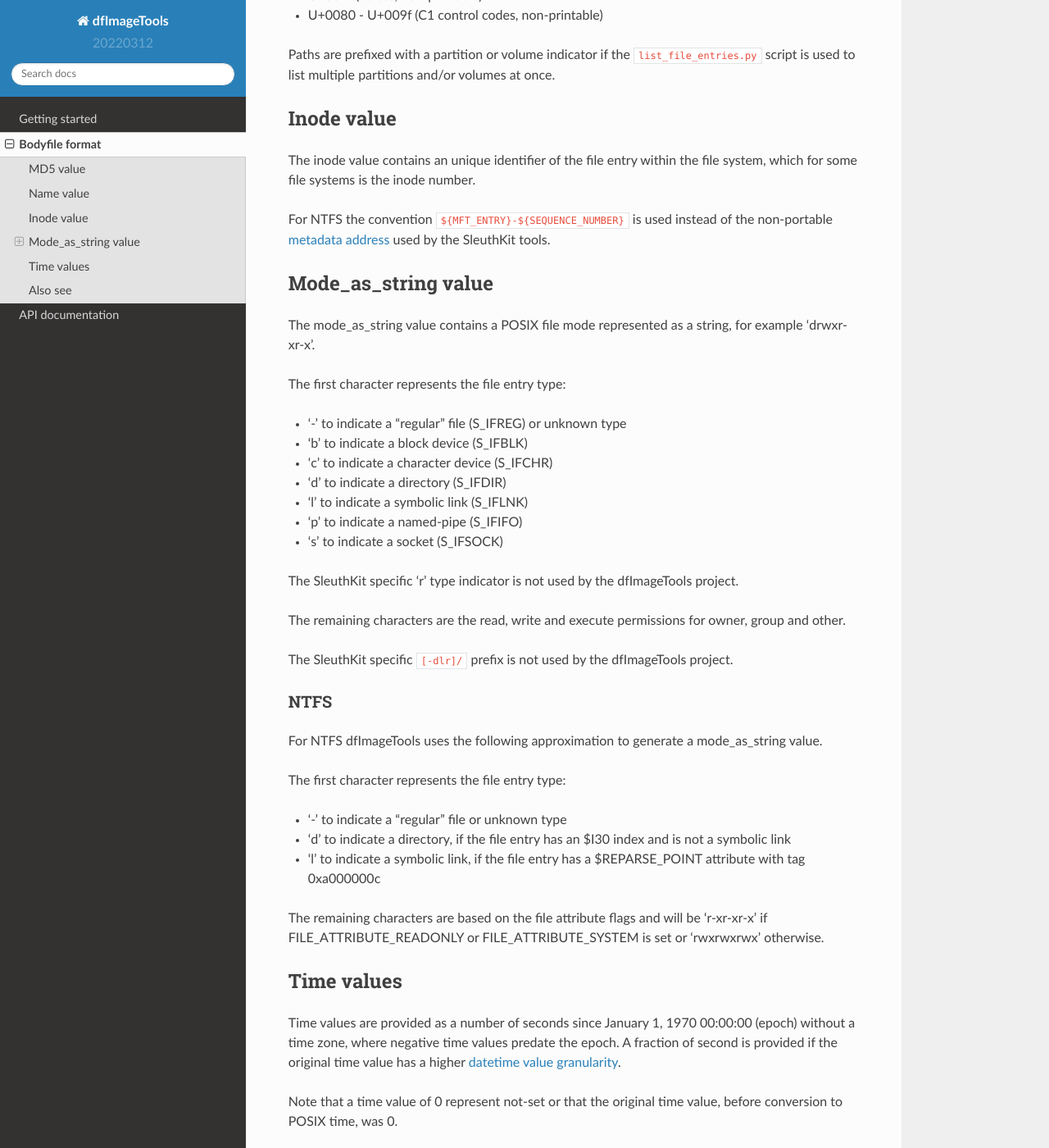
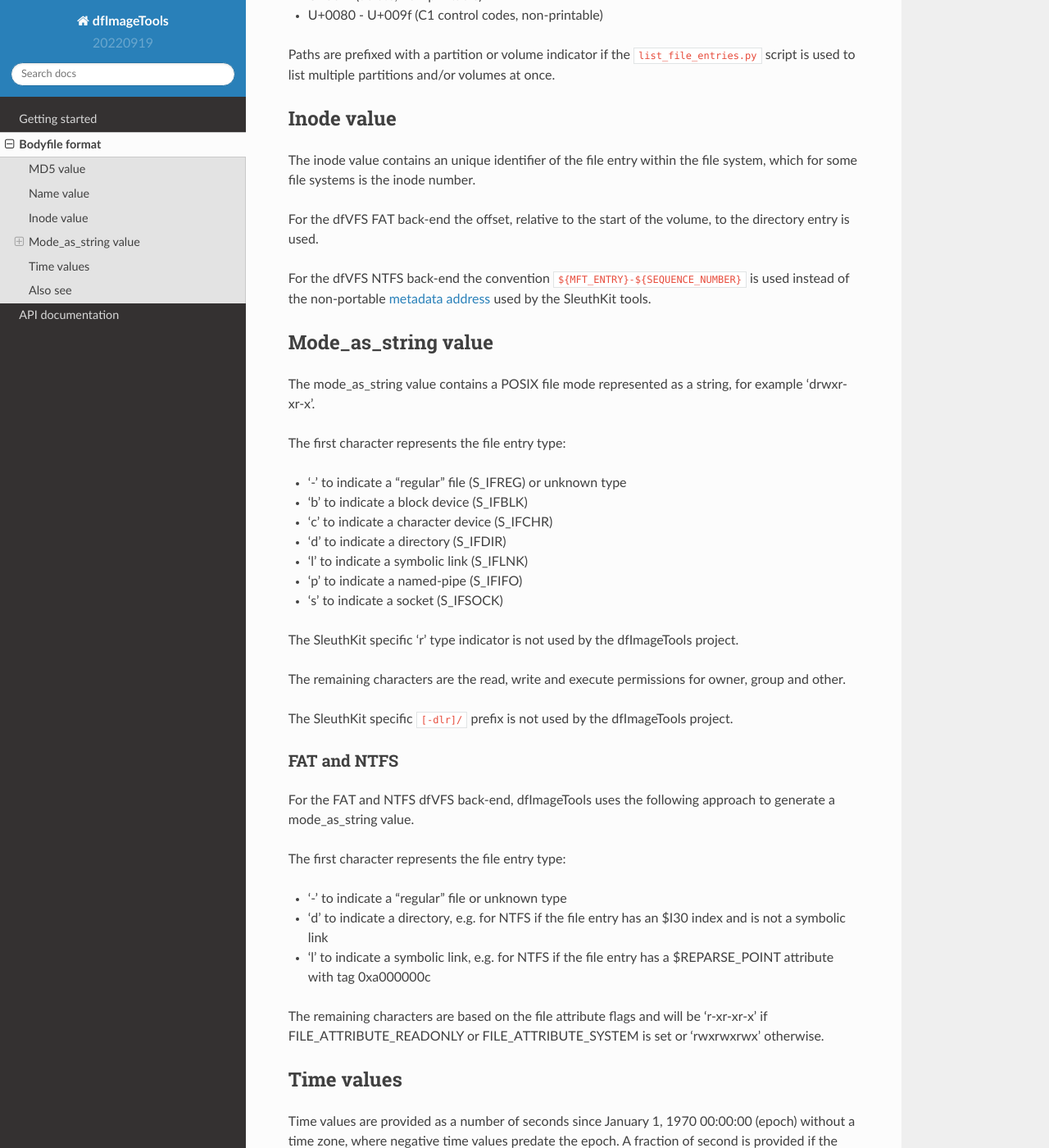
Before and after one commit to log2timeline/dfimagetools, a Sphinx documentation site: the page built from docs/sources/Bodyfile-format.md, in a window 1280 px wide and 1400 px high, scrolled down 1926 px. Shown: the whole window at 82% size. Built offline with Sphinx 7.4.7 and the Read the Docs theme 2.0.0, drawn with Linux system fonts in a browser that asks for light colours; pages that are not in the unit, such as notebooks, are missing from menus.

Commit message:
Changes to bodyfile documentation for FAT (#50)

```diff
--- a/dfimagetools/__init__.py
+++ b/dfimagetools/__init__.py
@@ -2,4 +2,4 @@
 """Collection of tools to process storage media images."""
 
 
-__version__ = '20220312'
+__version__ = '20220919'
--- a/docs/sources/Bodyfile-format.md
+++ b/docs/sources/Bodyfile-format.md
@@ -84,8 +84,11 @@ volumes at once.
 The inode value contains an unique identifier of the file entry within the file
 system, which for some file systems is the inode number.
 
-For NTFS the convention `${MFT_ENTRY}-${SEQUENCE_NUMBER}` is used instead of
-the non-portable [metadata address](https://wiki.sleuthkit.org/index.php?title=Metadata_Address)
+For the dfVFS FAT back-end the offset, relative to the start of the volume, to
+the directory entry is used.
+
+For the dfVFS NTFS back-end the convention `${MFT_ENTRY}-${SEQUENCE_NUMBER}` is
+used instead of the non-portable [metadata address](https://wiki.sleuthkit.org/index.php?title=Metadata_Address)
 used by the SleuthKit tools.
 
 ## Mode_as_string value
@@ -111,16 +114,16 @@ group and other.
 
 The SleuthKit specific `[-dlr]/` prefix is not used by the dfImageTools project.
 
-### NTFS
+### FAT and NTFS
 
-For NTFS dfImageTools uses the following approximation to generate
-a mode_as_string value.
+For the FAT and NTFS dfVFS back-end, dfImageTools uses the following approach
+to generate a mode_as_string value.
 
 The first character represents the file entry type:
 
 * '-' to indicate a "regular" file or unknown type
-* 'd' to indicate a directory, if the file entry has an \$I30 index and is not a symbolic link
-* 'l' to indicate a symbolic link, if the file entry has a \$REPARSE_POINT attribute with tag 0xa000000c
+* 'd' to indicate a directory, e.g. for NTFS if the file entry has an \$I30 index and is not a symbolic link
+* 'l' to indicate a symbolic link, e.g. for NTFS if the file entry has a \$REPARSE_POINT attribute with tag 0xa000000c
 
 The remaining characters are based on the file attribute flags and will be
 'r-xr-xr-x' if FILE_ATTRIBUTE_READONLY or FILE_ATTRIBUTE_SYSTEM is set or
```
Also changed, not shown: 1 other file.
